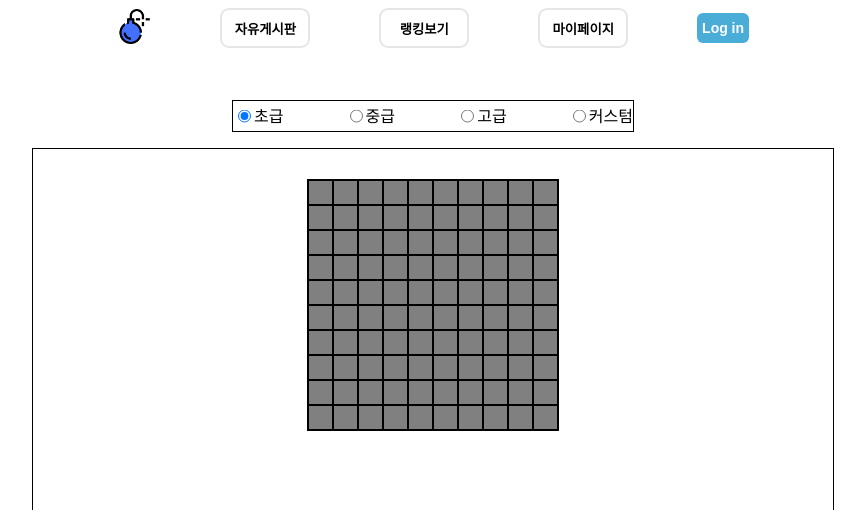
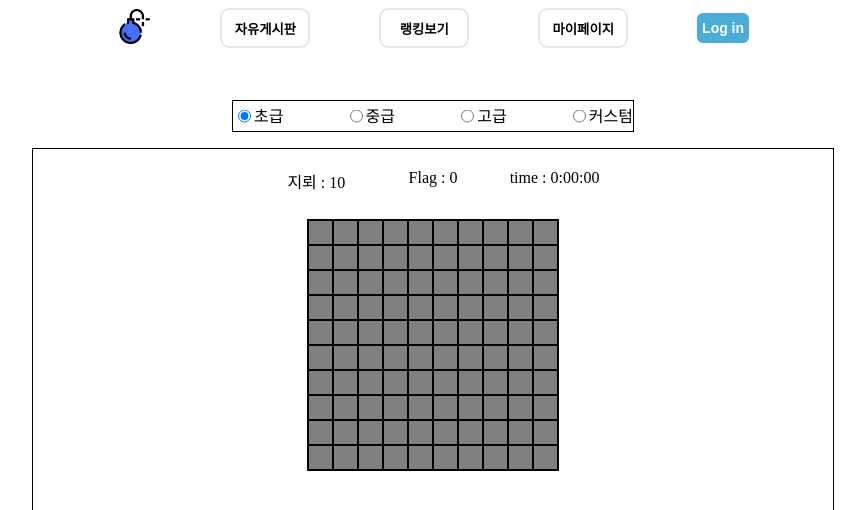
Before and after one commit to wooseokc/zb-Team-FE, a Next.js app: page /game/single in a window 1280 px wide. Shown: the top 510 px of the page, without its empty margins (207-1072 px from the left). Built offline with nearby package versions, Linux system fonts and the light colour scheme.

Commit message:
지뢰판 info 칸 추가
지뢰 개수 플래그 개수 타이머 기능 추가

```diff
--- a/components/game/gamebox.tsx
+++ b/components/game/gamebox.tsx
@@ -1,5 +1,6 @@
 import React, { useEffect, useState } from "react";
 import styled from "styled-components";
+import useInterval from "../hooks/useInterval";
 
 interface props {
   width : number,
@@ -17,6 +18,19 @@ export default function GameSection (props : props) {
   );
   const [fail, setFail] = useState(false);
   const [suc, setSuc] = useState(false);
+  const [flagCount, setFlagCount] = useState(0);
+  const [gameStatus, setGameStatus] = useState<number | null>(null)
+
+  const [startTime, setStartTime] = useState({
+    milli : 0,
+    sec : 0,
+    min : 0,
+  })
+  const [timer, setTimer] = useState({
+    milli : 0,
+    sec : 0,
+    min : 0,
+  })
   const [postObj, setPostObj] = useState<{
     gamerId? : number,
     width? : number,
@@ -106,6 +120,11 @@ export default function GameSection (props : props) {
   } , [total])
 
   const boxClick = (e: React.MouseEvent<HTMLInputElement>) => {
+    if (gameStatus === null) {
+      const startDate = new Date();
+      setStartTime({milli : startDate.getMilliseconds(), sec : startDate.getSeconds(), min : startDate.getMinutes()})
+      setGameStatus(37)
+    }
     const target : HTMLDivElement = e.currentTarget
     const targetIndex : number = Number(target.dataset.t)
 
@@ -158,6 +177,7 @@ export default function GameSection (props : props) {
           return item
         })
         setFail(true)
+        setGameStatus(null)
         return
       }
       tmpArr[t][1] = 'open';
@@ -197,6 +217,7 @@ export default function GameSection (props : props) {
         return item
       })
       setFail(true)
+      setGameStatus(null)
 
     } else { // 아닐경우
       if (tmpArr[targetIndex][1] === 'closed') {
@@ -262,14 +283,15 @@ export default function GameSection (props : props) {
     if (openedCount === total - howManyMines) {
       console.log('suc')
       setSuc(true)
+      setGameStatus(null);
     }
-    console.log(tmpArr)
     setArr(tmpArr)
   }
 
   const reTry = (e: React.MouseEvent<HTMLButtonElement>) => {
     let tmpArr = Array(total).fill(0).map((item, idx) => [idx, 'closed', 'normal', 0, false]);
-
+    setTimer({milli : 0, sec : 0, min : 0})
+    setGameStatus(null)
     let mineCount = howManyMines; // 지뢰 개수
 
     while (mineCount > 0) {
@@ -319,6 +341,8 @@ export default function GameSection (props : props) {
     setArr(tmpArr)
     setFail(false)
     setSuc(false)
+    setFlagCount(0)
+    setGameStatus(null)
   }
 
   const flag = (e: React.MouseEvent<HTMLDivElement>) => {
@@ -328,8 +352,14 @@ export default function GameSection (props : props) {
 
     let tmpArr = arr.slice();
     if (tmpArr[targetIndex][1] === 'closed') {
-      if (tmpArr[targetIndex][4] === true) tmpArr[targetIndex][4] = false
-      else tmpArr[targetIndex][4] = true;
+      if (tmpArr[targetIndex][4] === true) {
+        tmpArr[targetIndex][4] = false
+        setFlagCount(c => c - 1);
+      }
+      else {
+        tmpArr[targetIndex][4] = true;
+        setFlagCount(c => c + 1);
+      }
     }
 
     setArr(tmpArr)
@@ -350,9 +380,40 @@ export default function GameSection (props : props) {
     })
   }
 
+  //// 타이머 기능 구현
+  function timerSet () {
+    const nowTime = new Date();
+    let nowMilli = nowTime.getMilliseconds()
+    let nowSecond = nowTime.getSeconds()
+    let nowMin = nowTime.getMinutes()
+
+    let startMilli = startTime.milli
+    let startSecond = startTime.sec
+    let startMin = startTime.min
+
+
+    if (nowMilli < startMilli) {
+      nowSecond --;
+      nowMilli += 1000;
+    }
+
+    if (nowSecond < startMin && nowMin - startMin !== 0) {
+      nowMin --;
+      nowSecond += 60;
+    }
+
+    setTimer({milli : nowMilli - startMilli, sec : nowSecond - startSecond, min : nowMin - startMin})
+  };
+
+  useInterval(timerSet, gameStatus)
 
   return (
     <GameContainer>
+      <GameInfoBox>
+        <GameInfoItem>지뢰 : {howManyMines}</GameInfoItem>
+        <GameInfoItem>Flag : {flagCount}</GameInfoItem>
+        <GameInfoItem>time : {(suc || fail || gameStatus !== null)  ? `${timer.min}:${timer.sec}:${Math.floor(timer.milli / 10)}` : '0:00:00'}</GameInfoItem>
+      </GameInfoBox>
       {width !== undefined &&
         <GameBox width={width} height={height}>
           {arr !== undefined && mines}
@@ -387,6 +448,28 @@ const GameContainer = styled.section`
   top : 100px;
 `
 
+const GameInfoBox = styled.div`
+  width: 350px;
+  height: 50px;
+
+  position : relative;
+  left : 50%;
+  transform: translateX(-50%);
+  top : 10px;
+
+  display: flex;
+  align-items: center;
+  justify-content: space-around;
+`
+
+const GameInfoItem = styled.div`
+  width: 80px;
+  height: 30px;
+
+  text-align: center;
+  white-space: nowrap;
+`
+
 const GameBox = styled.div<{width : number, height : number}>`
   ${props => props.width && {width : props.width *25, height : props.height * 25}}
   border : 1px solid;
@@ -394,7 +477,7 @@ const GameBox = styled.div<{width : number, height : number}>`
   position : relative;
   left : 50%;
   transform: translateX(-50%);
-  top : 30px;
+  top : 20px;
 
   display : grid;
   grid-template-columns: repeat(${props => props.width}, 1fr);
--- /dev/null
+++ b/components/hooks/useInterval.tsx
@@ -0,0 +1,25 @@
+import { useEffect, useRef } from 'react'
+
+function useInterval(callback: () => void, delay: number | null) {
+  const savedCallback = useRef(callback)
+
+  // Remember the latest callback if it changes.
+  useEffect(() => {
+    savedCallback.current = callback
+  }, [callback])
+
+  // Set up the interval.
+  useEffect(() => {
+    // Don't schedule if no delay is specified.
+    // Note: 0 is a valid value for delay.
+    if (!delay && delay !== 0) {
+      return
+    }
+
+    const id = setInterval(() => savedCallback.current(), delay)
+
+    return () => clearInterval(id)
+  }, [delay])
+}
+
+export default useInterval
```
Also changed, not shown: 1 other file (tests, documents, lock files or other folders).
